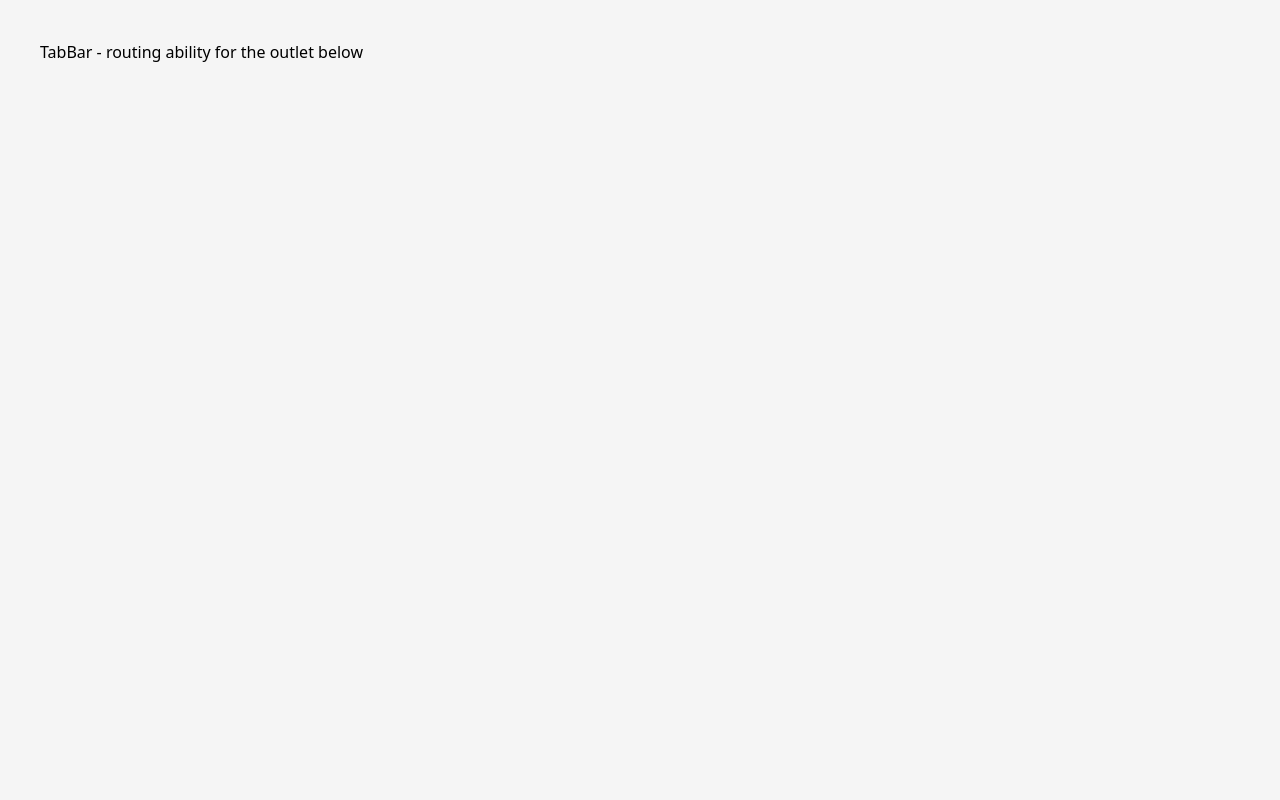
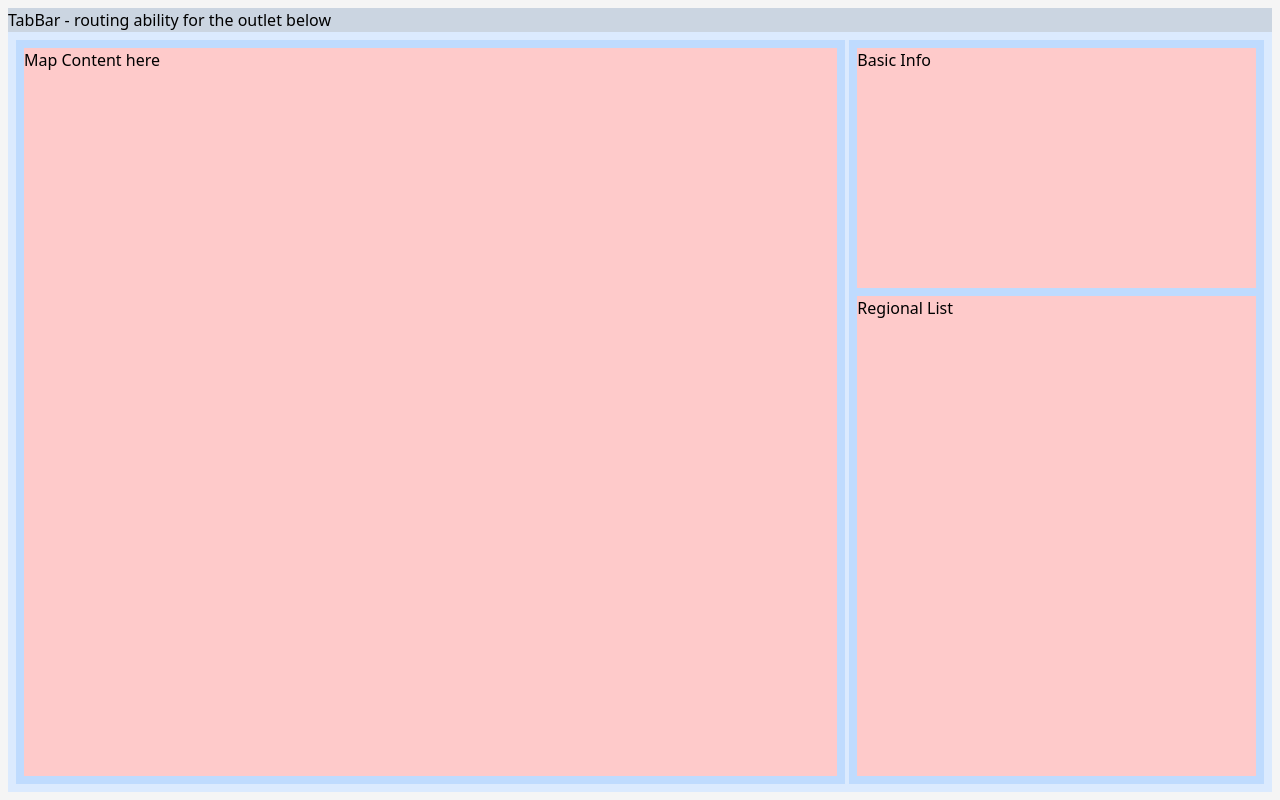
Before and after one commit to RobJJ/bdo-playground, a React (Create React App) app: page / in a window 1280 px wide. Built offline with nearby package versions, Linux system fonts and the light colour scheme.

Commit message:
Basic layout updates. Experimentation with leafLet API

```diff
--- a/package.json
+++ b/package.json
@@ -7,8 +7,10 @@
     "@testing-library/react": "^13.4.0",
     "@testing-library/user-event": "^13.5.0",
     "convert-csv-to-json": "^1.4.0",
+    "leaflet": "^1.9.3",
     "react": "^18.2.0",
     "react-dom": "^18.2.0",
+    "react-leaflet": "^4.2.0",
     "react-scripts": "5.0.1",
     "recharts": "^2.2.0",
     "web-vitals": "^2.1.4"
--- a/src/App.js
+++ b/src/App.js
@@ -1,15 +1,33 @@
 import React from "react";
+import PopulationDensityMap from "./VietnamMap/VietnamMap-component";
 //
 //
 function App() {
   //
   //
   return (
-    <div className="w-screen h-screen p-10 bg-[#f5f5f5]">
+    <div className="w-screen h-screen p-2 bg-[#f5f5f5] flex flex-col">
       {/* TabBar */}
-      <section>TabBar - routing ability for the outlet below</section>
+      <section className="bg-slate-300 w-full">
+        TabBar - routing ability for the outlet below
+      </section>
+      {/* Content Area - 2 main areas : graph and info - Top level display 1/2 */}
+      <section className="bg-blue-100 w-full h-full p-2 flex smlr:flex-col gap-1">
+        {/* Graphs area */}
+        <div className="bg-blue-200 w-4/6 smlr:w-full smlr:h-4/6 p-2 flex">
+          <div className="w-full h-full bg-red-200">Map Content here</div>
+        </div>
+        {/* Info area */}
+        <div className="bg-blue-200 w-2/6 h-full smlr:w-full smlr:h-2/6 p-2 flex flex-col gap-2">
+          <div className="bg-red-200 w-full h-2/6">Basic Info</div>
+          <div className="bg-red-200 w-full h-4/6">Regional List</div>
+        </div>
+      </section>
     </div>
   );
 }
 
 export default App;
+
+// The TabBar is going to be a fixed feature of the display... It will be a router component
+// smlr media query triggers the styles when the screen gets smaller than 1200px. Usually the user will be on a large screen, but its a nice feature for smaller use cases
--- /dev/null
+++ b/src/VietnamMap/VietnamMap-component.jsx
@@ -0,0 +1,22 @@
+import React from "react";
+import { MapContainer, TileLayer, GeoJSON } from "react-leaflet";
+
+const PopulationDensityMap = ({ data, colorScale }) => {
+  return (
+    <MapContainer className="w-full h-full">
+      <GeoJSON data={data} />
+    </MapContainer>
+  );
+};
+//
+export default PopulationDensityMap;
+
+// {
+//     "type": "Feature",
+//     "properties": {
+//         "name": "Alabama",
+//         "density": 94.65
+//     },
+//     "geometry": ...
+//     ...
+// }
--- a/tailwind.config.js
+++ b/tailwind.config.js
@@ -2,6 +2,9 @@
 module.exports = {
   content: ["./src/**/*.{js,jsx,ts,tsx}"],
   theme: {
+    screens: {
+      smlr: { max: "1200px" },
+    },
     extend: {},
   },
   plugins: [],
```
Also changed, not shown: 2 other files (tests, documents, lock files or other folders).
